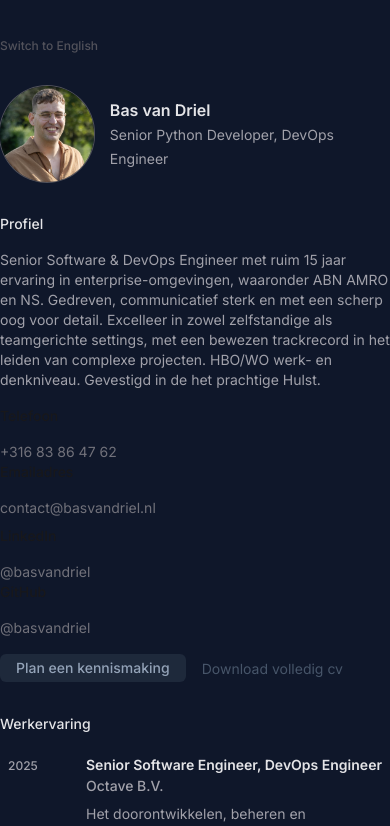
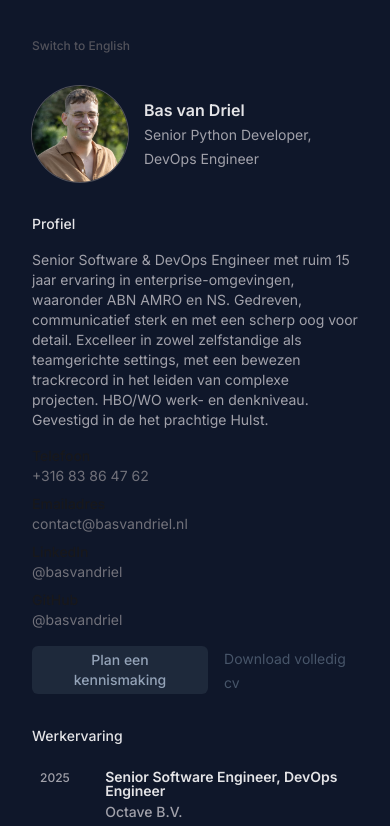
Before and after one commit to basvandriel/portfolio-website, a React (Create React App) app: page / in a window 390 px wide. Shown: the top 826 px of the page. Built offline with nearby package versions, Linux system fonts and the light colour scheme; what @react-pdf/renderer, react-pdf-tailwind would draw is missing.

Commit message:
make about section responsive

```diff
--- a/src/Redesign.tsx
+++ b/src/Redesign.tsx
@@ -7,13 +7,11 @@ import { useTranslation } from "react-i18next";
 const HeadBanner = () => {
   return (
     <div className="flex items-center space-x-4">
-      <div className="h-24 w-24 rounded-full ring-1 ring-zinc-600">
-        <img
-          src={me}
-          className="h-full w-full rounded-full object-cover"
-          alt="me"
-        />
-      </div>
+      <img
+        className="size-24 rounded-full ring-1 ring-zinc-600 object-cover"
+        src={me}
+        alt="me"
+      />
 
       <div className="">
         <h4 className="text-base font-semibold text-zinc-200">Bas van Driel</h4>
@@ -30,7 +28,7 @@ const SocialLinks = () => {
   return (
     <div className="mt-4 ">
       <ul className="col-span-4">
-        <li className="grid grid-cols-1 gap-4 md:grid-cols-2 lg:grid-cols-5">
+        <li className="grid grid-cols-1 lg:gap-4 md:gap-4 md:grid-cols-2 lg:grid-cols-5 mb-2 lg:mb-0">
           <span className="text-sm font-medium text-zinc-900 dark:text-zinc-400">
             {t("telephone")}
           </span>
@@ -41,7 +39,8 @@ const SocialLinks = () => {
             +316 83 86 47 62
           </a>
         </li>
-        <li className="grid grid-cols-1 gap-4 md:grid-cols-2 lg:grid-cols-5 mb-2">
+
+        <li className="grid grid-cols-1 lg:gap-4 md:gap-4 md:grid-cols-2 lg:grid-cols-5 mb-2">
           <span className="text-sm font-medium text-zinc-900 dark:text-zinc-400">
             {t("emailaddress")}
           </span>
@@ -52,7 +51,8 @@ const SocialLinks = () => {
             contact@basvandriel.nl
           </a>
         </li>
-        <li className="grid grid-cols-1 gap-4 md:grid-cols-2 lg:grid-cols-5">
+
+        <li className="grid grid-cols-1 lg:gap-4 md:gap-4 md:grid-cols-2 lg:grid-cols-5 mb-2 lg:mb-0">
           <span className="text-sm font-medium text-zinc-900 dark:text-zinc-400">
             LinkedIn
           </span>
@@ -63,7 +63,8 @@ const SocialLinks = () => {
             @basvandriel
           </a>
         </li>
-        <li className="grid grid-cols-1 gap-4 md:grid-cols-2 lg:grid-cols-5">
+
+        <li className="grid grid-cols-1 lg:gap-4 md:gap-4 md:grid-cols-2 lg:grid-cols-5">
           <span className="text-sm font-medium text-zinc-900 dark:text-zinc-400">
             GitHub
           </span>
@@ -107,7 +108,7 @@ const Redesign = () => {
 
   return (
     <>
-      <div className="text-white max-w-xl mx-auto mt-8">
+      <div className="text-white max-w-xl mx-auto lg:mt-8 p-8 lg:p-0">
         <button
           className="text-xs text-zinc-600 mb-8 font-medium hover:underline decoration-zinc-600"
           onClick={() => {
```
